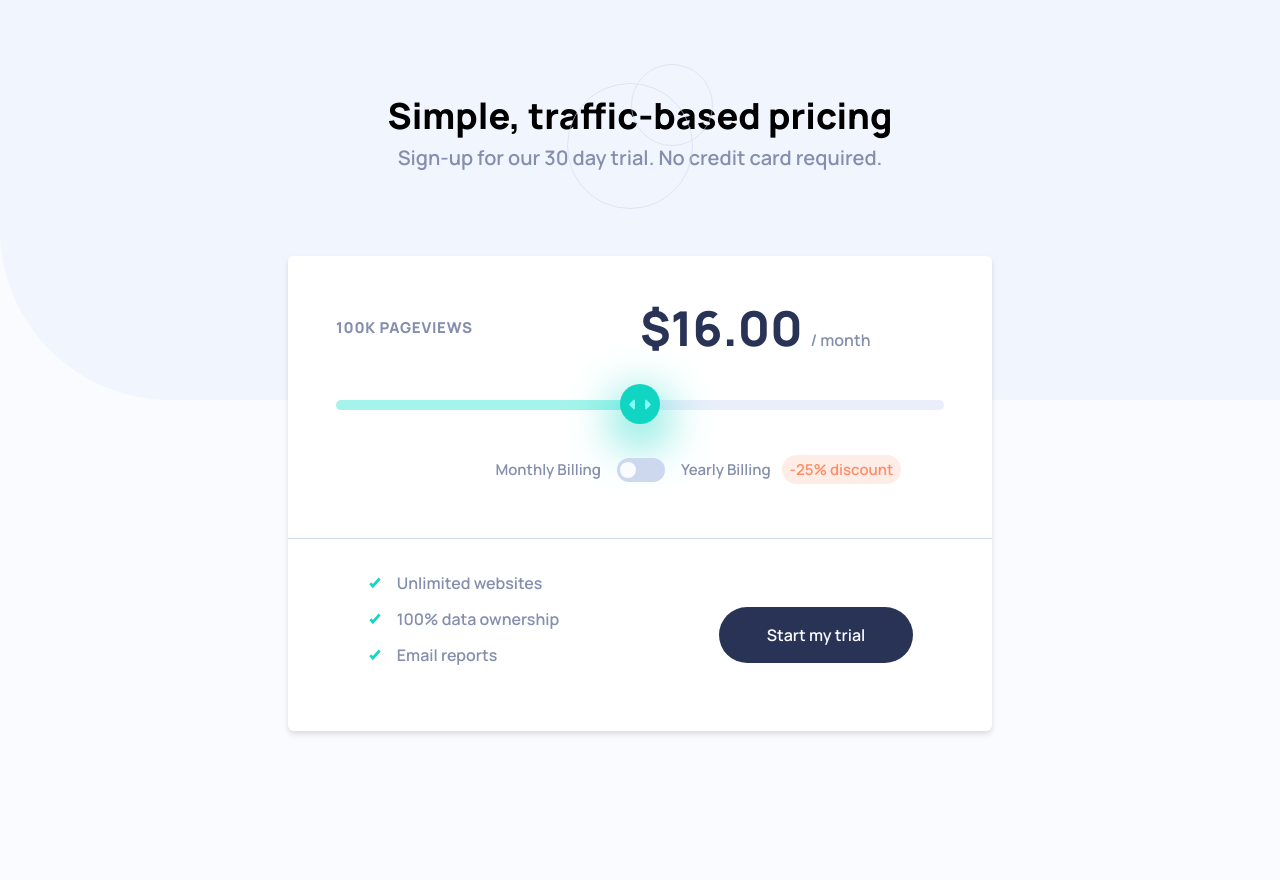
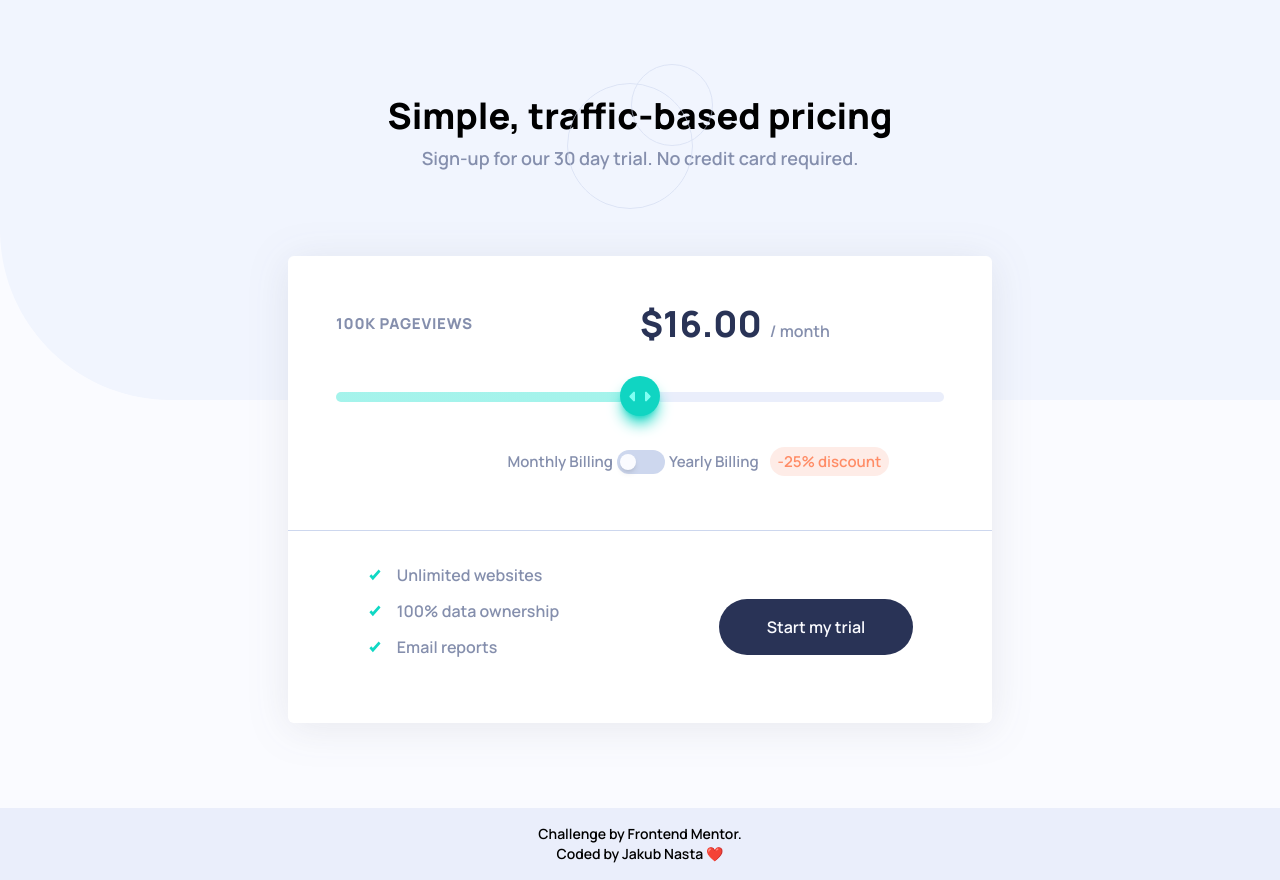
Before and after one commit to nastaj/interactive-pricing-component, a website: page index.html in a window 1280 px wide. Before the commit the page ends 800 px from the top, so only its background shows below. Drawn offline with Linux system fonts and the light colour scheme.

Commit message:
finishing touches

```diff
--- a/index.html
+++ b/index.html
@@ -16,32 +16,36 @@
 
     <title>Frontend Mentor | Interactive pricing component</title>
   </head>
-  <body class="font-manrope flex flex-col place-items-center bg-blue-pale">
+  <body
+    class="font-manrope flex flex-col place-items-center bg-blue-pale overflow-x-hidden"
+  >
     <header
-      class="relative text-center h-96 pt-24 bg-bg-pattern bg-cover w-screen md:h-[50vh]"
+      class="relative text-center h-64 pt-16 md:pt-24 bg-bg-pattern bg-cover w-screen md:h-[50vh]"
     >
       <h1 class="text-xl md:text-4xl font-extra-bold mb-2 flex justify-center">
         <img
-          class="absolute opacity-60 top-16"
+          class="absolute opacity-60 top-8 md:top-16"
           src="images/pattern-circles.svg"
           alt="Circles pattern"
         />
         Simple, traffic-based pricing
       </h1>
       <div class="md:flex justify-center gap-1">
-        <p class="text-blue-grayish text-m md:text-xl">
+        <p class="text-blue-grayish text-m md:text-lg">
           Sign-up for our 30 day trial.
         </p>
-        <p class="text-blue-grayish text-m md:text-xl">
+        <p class="text-blue-grayish text-m md:text-lg">
           No credit card required.
         </p>
       </div>
     </header>
 
     <main
-      class="absolute top-64 bg-white rounded-md drop-shadow-md md:w-[44rem]"
+      class="absolute top-52 md:top-64 bg-white rounded-md drop-shadow-box md:w-[44rem]"
     >
-      <section class="grid md:grid-cols-2 items-center p-6 md:p-12 md:pb-2">
+      <section
+        class="flex flex-col md:grid md:grid-cols-2 items-center p-6 md:p-12 md:pb-2"
+      >
         <label
           class="text-blue-grayish uppercase tracking-wider text-sm md:text-m mb-12 font-extra-bold"
           for="views-slider"
@@ -54,24 +58,23 @@
           max="4"
         />
         <h2 class="text-blue-grayish mb-12 md:col-start-2 md:row-start-1">
-          <span
-            class="price text-blue-dark text-4xl md:text-5xl font-extra-bold mr-2"
+          <span class="price text-blue-dark text-4xl font-extra-bold mr-2"
             >$16.00</span
           >/ month
         </h2>
         <div
           class="flex justify-center items-center text-blue-grayish mb-12 text-m translate-x-4 col-span-2"
         >
-          <label class="mr-4 md:ml-[5.3rem] select-none" for="billing-toggle"
+          <label class="md:ml-[5.3rem] select-none" for="billing-toggle"
             >Monthly Billing</label
           >
           <div
-            class="relative inline-block h-6 w-12 cursor-pointer rounded-full"
+            class="relative inline-block h-6 w-12 cursor-pointer rounded-full mx-1"
           >
             <input
               id="billing-toggle"
               type="checkbox"
-              class="peer absolute h-6 w-12 cursor-pointer appearance-none rounded-full transition-colors duration-300 bg-blue-grayish-light-2 checked:bg-cyan-strong"
+              class="peer absolute h-6 w-12 cursor-pointer appearance-none rounded-full transition-colors duration-300 bg-blue-grayish-light-2 checked:bg-cyan-strong hover:bg-cyan-soft"
             />
             <label
               for="billing-toggle"
@@ -81,7 +84,7 @@
           </div>
           <label
             for="auto-update"
-            class="mt-px ml-4 mb-0 cursor-pointer select-none font-light text-gray-700"
+            class="mt-px mb-0 cursor-pointer select-none font-light text-gray-700"
           >
             Yearly Billing
             <span
@@ -124,20 +127,24 @@
             Email reports
           </li>
         </ul>
-        <button class="bg-blue-dark px-12 py-4 rounded-full text-blue-pale">
+        <button
+          class="bg-blue-dark px-12 py-4 rounded-full text-blue-pale hover:text-blue-grayish-light-1"
+        >
           Start my trial
         </button>
       </section>
     </main>
-    <!-- Simple, traffic-based pricing Sign-up for our 30-day trial. No credit card
-    required. Pageviews $ /month Monthly Billing Yearly Billing 25% discount
-    Unlimited websites 100% data ownership Email reports Start my trial -->
 
-    <!-- <div class="attribution">
-      Challenge by
-      <a href="https://www.frontendmentor.io?ref=challenge" target="_blank"
-        >Frontend Mentor</a
-      >. Coded by <a href="#">Your Name Here</a>.
-    </div> -->
+    <footer
+      class="absolute -bottom-20 p-4 flex flex-col place-items-center bg-blue-grayish-light-1 w-screen text-sm"
+    >
+      <p>
+        Challenge by
+        <a href="https://www.frontendmentor.io?ref=challenge" target="_blank"
+          >Frontend Mentor.</a
+        >
+      </p>
+      <p>Coded by <a href="https://github.com/nastaj">Jakub Nasta ❤️</a></p>
+    </footer>
   </body>
 </html>
--- a/input.css
+++ b/input.css
@@ -14,6 +14,6 @@
   }
 
   input[type="range"]::-webkit-slider-thumb {
-    @apply appearance-none bg-cyan-strong h-10 w-10 rounded-full -translate-y-4 bg-thumb-pattern bg-no-repeat bg-center shadow-lg shadow-cyan-strong cursor-pointer;
+    @apply appearance-none bg-cyan-strong h-10 w-10 rounded-full -translate-y-4 bg-thumb-pattern bg-no-repeat bg-center shadow-lg shadow-cyan-strong cursor-pointer hover:bg-cyan-active transition-all;
   }
 }
--- a/tailwind.config.js
+++ b/tailwind.config.js
@@ -5,6 +5,7 @@ module.exports = {
     colors: {
       "cyan-soft": "hsl(174, 77%, 80%)",
       "cyan-strong": "hsl(174, 86%, 45%)",
+      "cyan-active": "hsl(174, 86%, 35%)",
       "red-light-1": "hsl(14, 92%, 95%)",
       "red-light-2": "hsl(15, 100%, 70%)",
       "blue-pale": "hsl(226, 100%, 87%)",
@@ -23,9 +24,6 @@ module.exports = {
       sans: ["Graphik", "sans-serif"],
       serif: ["Merriweather", "serif"],
     },
-    boxShadow: {
-      lg: "0px 15px 50px 2px",
-    },
     extend: {
       fontFamily: {
         manrope: ["Manrope"],
@@ -38,6 +36,9 @@ module.exports = {
         "bg-pattern": "url('images/bg-pattern.svg')",
         "thumb-pattern": "url('images/icon-slider.svg')",
       },
+      dropShadow: {
+        box: "0px 5px 20px rgba(66, 68, 90, 0.1)",
+      },
     },
   },
   plugins: [],
```
Also changed, not shown: output.css.
